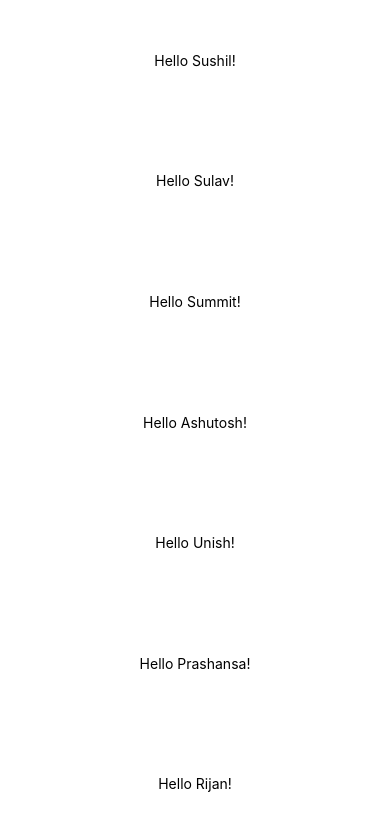
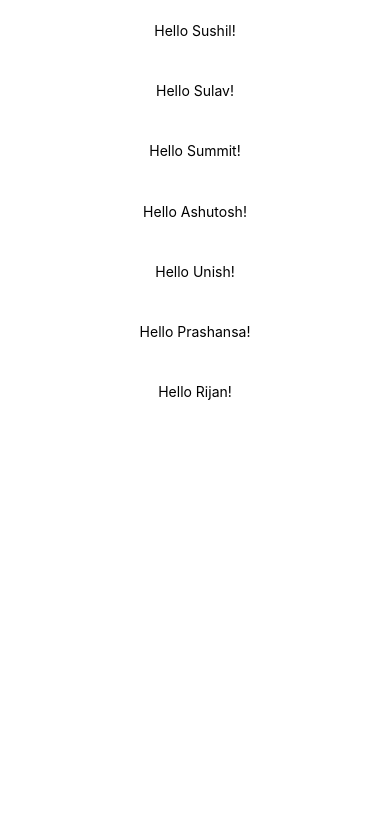
Before and after one commit to susbnr21/FirstApp, a React Native app: screen / in a window 390 px wide. Shown: the top 830 px of the page. Built offline with nearby package versions, Linux system fonts and the light colour scheme.

Commit message:
Adding names

```diff
--- a/App.js
+++ b/App.js
@@ -4,7 +4,7 @@ import { Text, View } from 'react-native';
 class Greeting extends Component {
   render() {
     return (
-      <View style={{flex: 2, alignItems: "center", justifyContent: "center"}}>
+      <View style={{flex: 0.5, alignItems: "center", justifyContent: "center"}}>
         <Text>Hello {this.props.name}!</Text>
       </View>
     );
@@ -14,7 +14,7 @@ class Greeting extends Component {
 export default class LotsOfGreeting extends Component {
   render() {
     return (
-      <View style={{flex: 2, alignItems: "center", justifyContent: "center"}}>
+      <View style={{flex: 0.5, alignItems: "center", justifyContent: "center"}}>
           <Greeting name = 'Sushil'/>
           <Greeting name = 'Sulav'/>
           <Greeting name = 'Summit'/>
```
